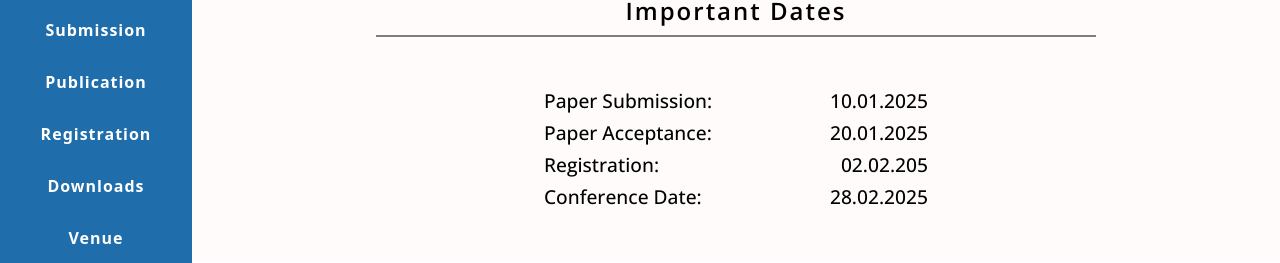
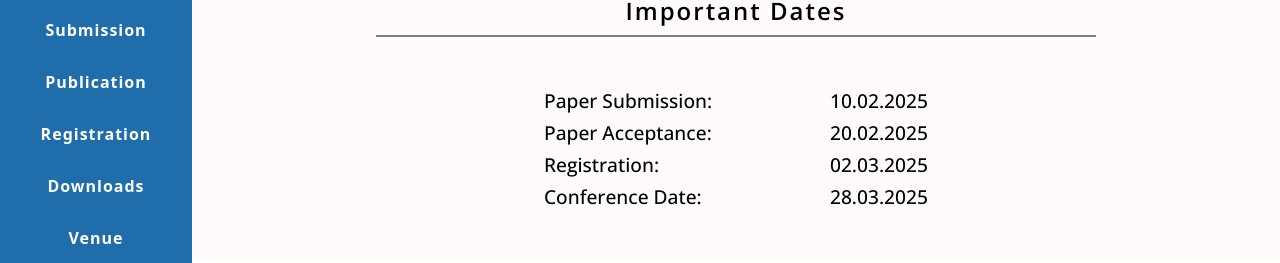
Before and after one commit to Iciriac/Conference, a React (Create React App) app: page / in a window 1280 px wide. Both pictures are taken after a click on the link "Important Dates". Shown: the part 460-723 px from the top of the page. Built offline with nearby package versions, Linux system fonts and the light colour scheme.

Commit message:
Change on 30.12.2024

```diff
--- a/src/components/Dates/Dates.jsx
+++ b/src/components/Dates/Dates.jsx
@@ -12,21 +12,21 @@ const Dates = () => {
                 <div className="flex justify-between w-[24rem]">
                     <p>Paper Submission:</p>
                     {/* <s>20.01.2024</s> */}
-                    <div><span className="outline-none">10.01.2025</span></div>
+                    <div><span className="outline-none">10.02.2025</span></div>
                 </div>
                 <div className="flex justify-between w-[24rem]">
                     <p>Paper Acceptance:</p>
                     {/* <s>03.02.2024</s> */}
-                    <p>20.01.2025</p>
+                    <p>20.02.2025</p>
                 </div>
                 <div className="flex justify-between w-[24rem]">
                     <p>Registration:</p>
                     {/* <s>05.02.2024</s> */}
-                    <p>02.02.205</p>
+                    <p>02.03.2025</p>
                 </div>
                 <div className="flex justify-between w-[24rem]">
                     <p>Conference Date:</p>
-                    <p>28.02.2025</p>
+                    <p>28.03.2025</p>
                 </div>
             </div>
 
--- a/src/components/Keynote/Speakers.js
+++ b/src/components/Keynote/Speakers.js
@@ -1,4 +1,3 @@
-import react from "react";
 import anand from '../../Resources/Anand_paul.jpeg';
 
 function Speaker1() {
@@ -16,13 +15,11 @@ function Speaker1() {
                 <span>{props.Location}.</span>
                 <img className="w-[400px] h-[400px]"src={props.image}></img> */}
                 <div>
-                    <img className="float-right object-cover w-[350px] h-[300px] border-black"src={anand}></img>
+                    <img className="float-right object-cover w-[350px] h-[300px] border-black"src={anand} alt='KeyNoteSpeaker-1'></img>
                     <div className="mt-[60px]">
                         <div className="font-semibold">Dr. Anand Paul,</div>
-                        <div>Director,</div>
-                        <div>Connected Computing and Media Processing Laboratory,</div>
-                        <div>Kyungpook National University,</div>
-                        <div>South Korea.</div>
+                        <div>Louisiana State University,</div>
+                        <div>United States.</div>
                     </div>
 
                 </div>
```
Also changed, not shown: 1 other file (tests, documents, lock files or other folders).
